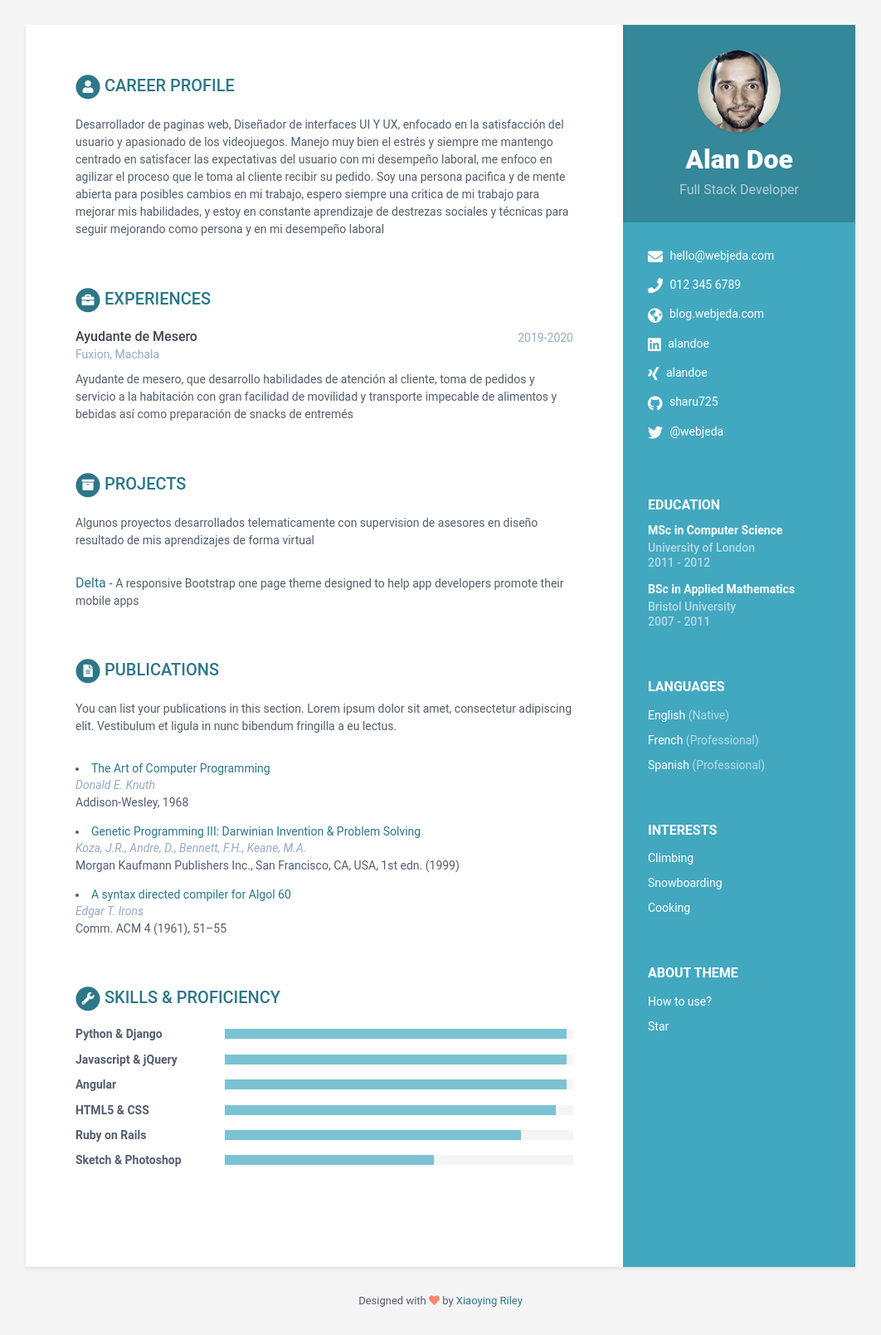
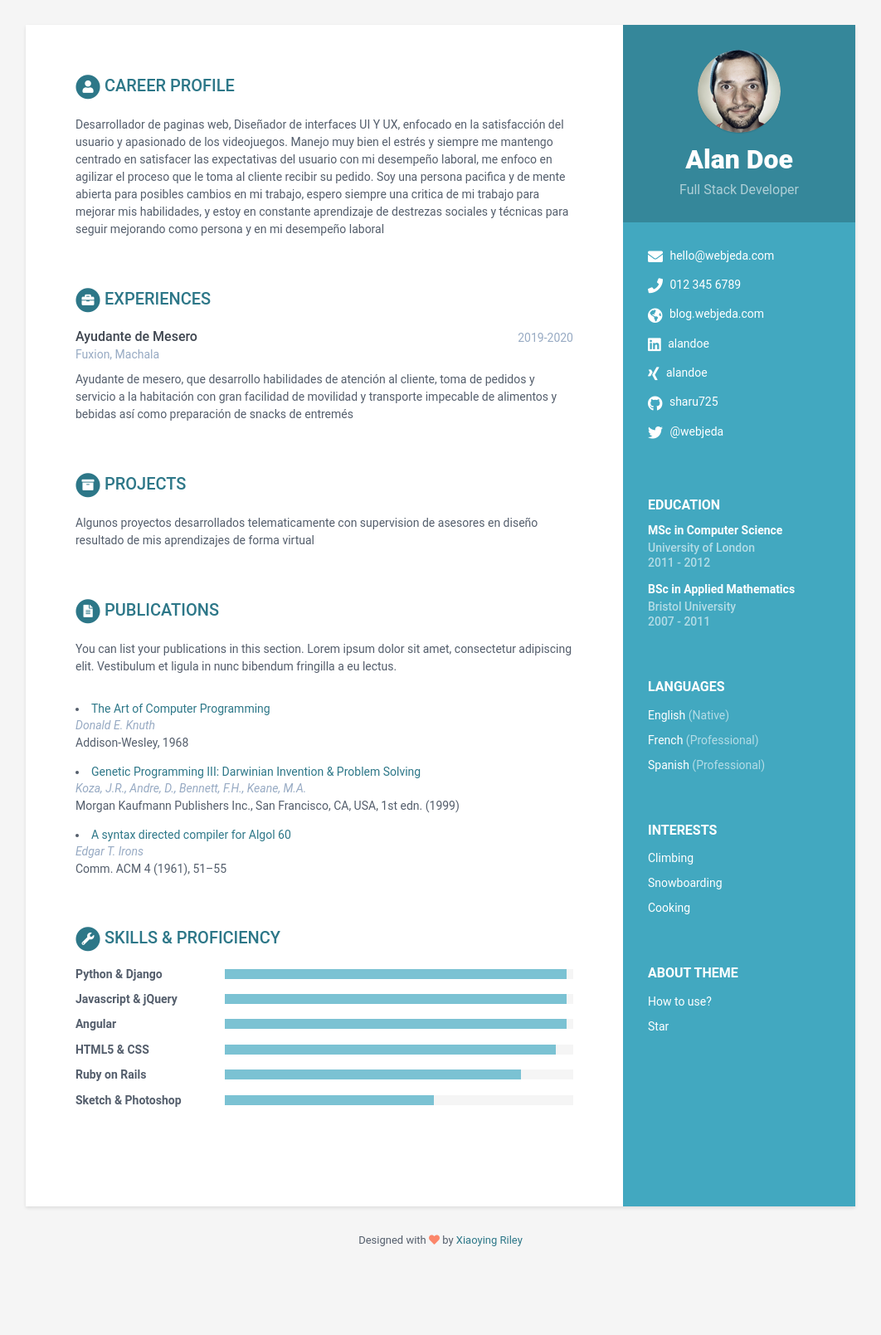
Before and after one commit to KevinC99/good-birch-4e19a, a Jekyll site: the page built from index.html, in a window 1280 px wide. Shown: the whole page at 83% size, without its empty margins (109-1171 px from the left). Built offline with Jekyll 4.4.1, drawn with Linux system fonts in a browser that asks for light colours; after the commit the page ends 1536 px from its top, so only the background shows below that.

Commit message:
data.yml: updated assignments in projects

```diff
--- a/_data/data.yml
+++ b/_data/data.yml
@@ -76,12 +76,7 @@ experiences:
       snacks de entremés
 projects:
   title: Projects
-  assignments:
-    - title: Delta
-      link: '#'
-      tagline: >-
-        A responsive Bootstrap one page theme designed to help app developers
-        promote their mobile apps
+  assignments: []
   intro: >-
     Algunos proyectos desarrollados telematicamente con supervision de asesores
     en diseño resultado de mis aprendizajes de forma virtual
```
